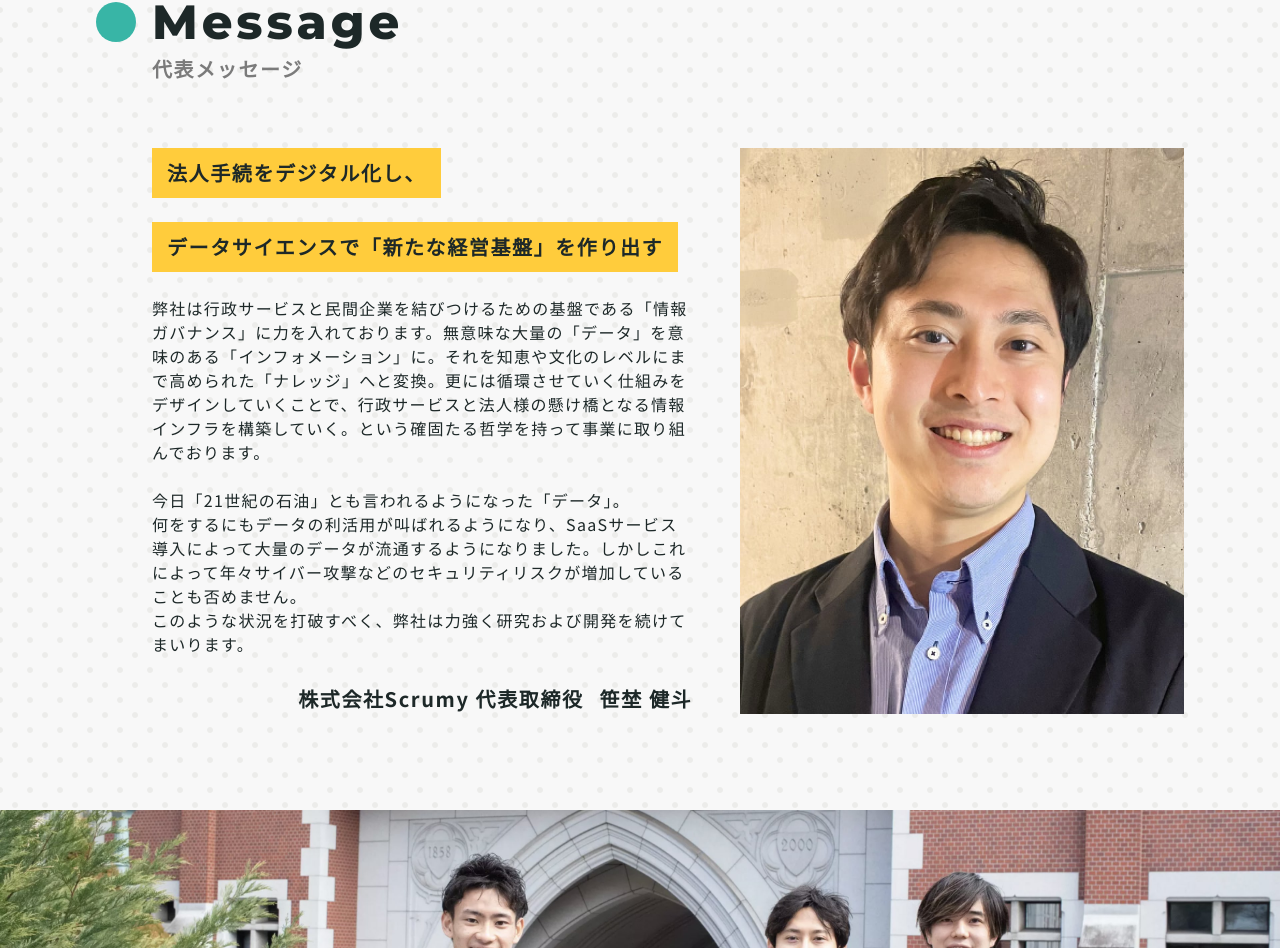
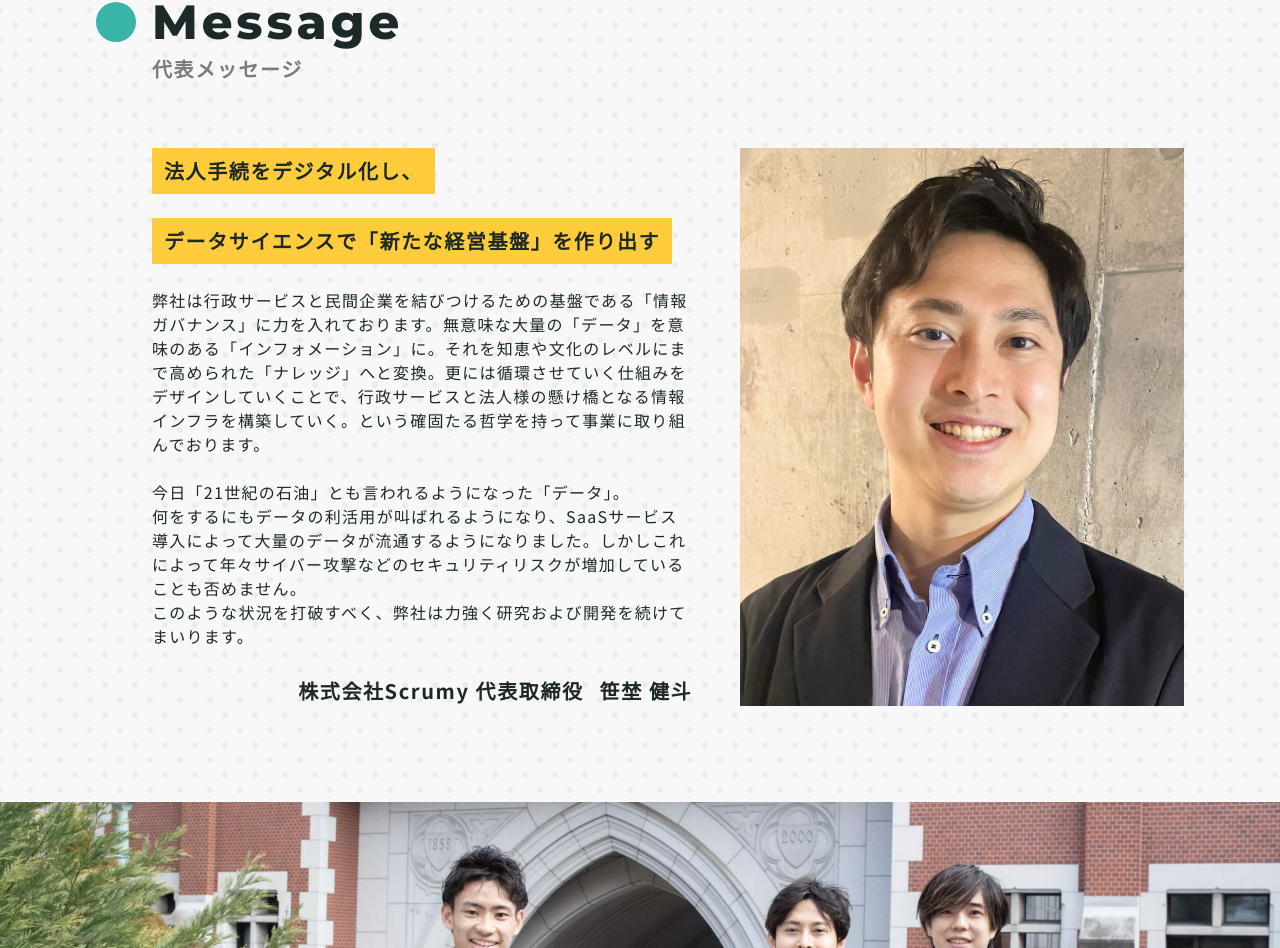
Before and after one commit to podev826/NEXT-scrumy-HP, a Next.js app: page /about in a window 1280 px wide. Shown: the part 2557-3505 px from the top of the page. Built offline with nearby package versions, Linux system fonts and the light colour scheme; no server answers.

Commit message:
[fix] AboutのMessageのサブタイトル部分の余白を調整した

```diff
--- a/src/features/about/Message.tsx
+++ b/src/features/about/Message.tsx
@@ -27,8 +27,8 @@ export const AboutMessage: FC = () => {
                   as="span"
                   display="inline-block"
                   bg="main.100"
-                  px={{ base: '10px', xl: '15px' }}
-                  py={{ base: '5px', xl: '10px' }}
+                  px={{ base: 2, xl: 3 }}
+                  py={{ base: 1, xl: 2 }}
                 >
                   法人手続をデジタル化し、
                 </Text>
@@ -36,8 +36,8 @@ export const AboutMessage: FC = () => {
               <Text
                 as="span"
                 display={{ xl: 'inline-block' }}
-                px={{ xl: '15px' }}
-                py={{ xl: '10px' }}
+                px={{ xl: 3 }}
+                py={{ xl: 2 }}
                 bg={{ xl: 'main.100' }}
                 mt={{ xl: 6 }}
               >
@@ -46,8 +46,8 @@ export const AboutMessage: FC = () => {
                     as="span"
                     display="inline-block"
                     bg="main.100"
-                    px={{ base: '10px', xl: 0 }}
-                    py={{ base: '5px', xl: 0 }}
+                    px={{ base: 2, xl: 0 }}
+                    py={{ base: 1, xl: 0 }}
                     mt={{ base: 2, xl: 0 }}
                   >
                     データサイエンスで
@@ -58,8 +58,8 @@ export const AboutMessage: FC = () => {
                     as="span"
                     display="inline-block"
                     bg="main.100"
-                    px={{ base: '10px', xl: 0 }}
-                    py={{ base: '5px', xl: 0 }}
+                    px={{ base: 2, xl: 0 }}
+                    py={{ base: 1, xl: 0 }}
                     mt={{ base: 2, xl: 0 }}
                   >
                     「新たな経営基盤」を作り出す
```
